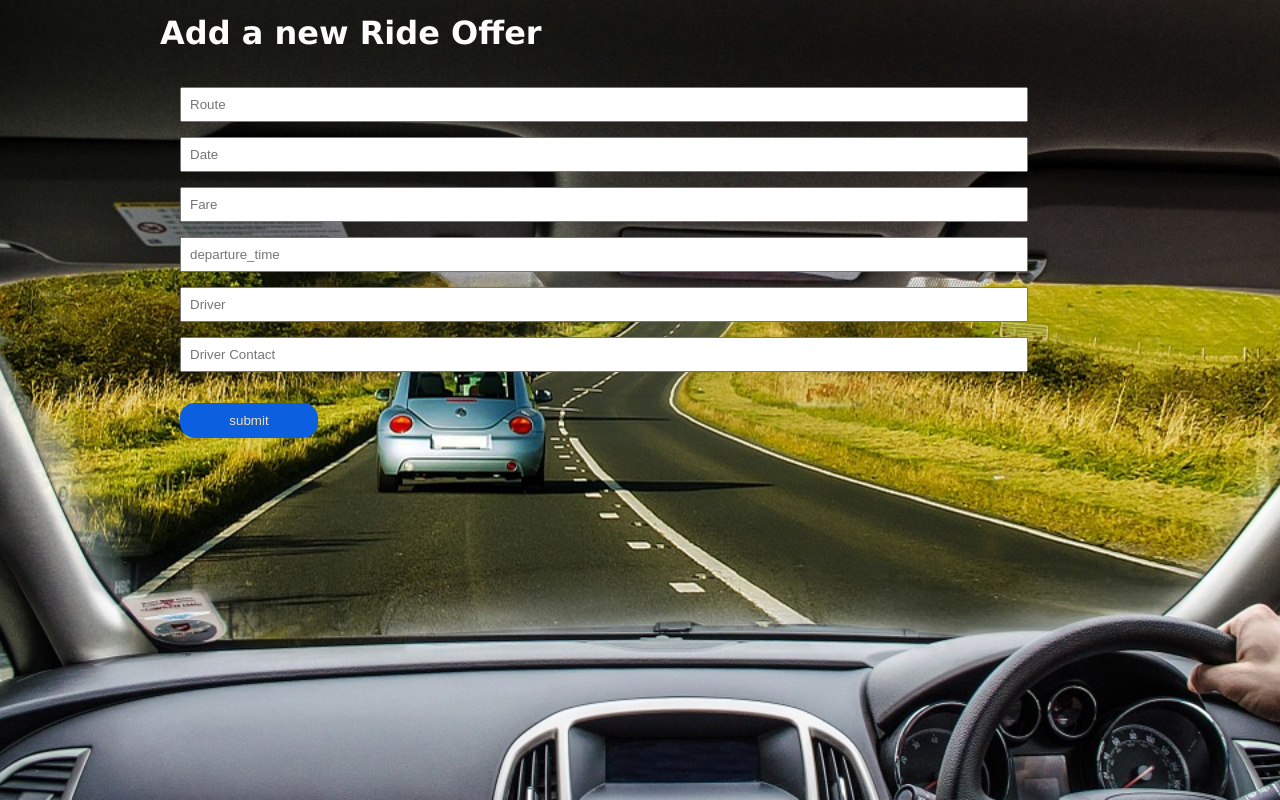
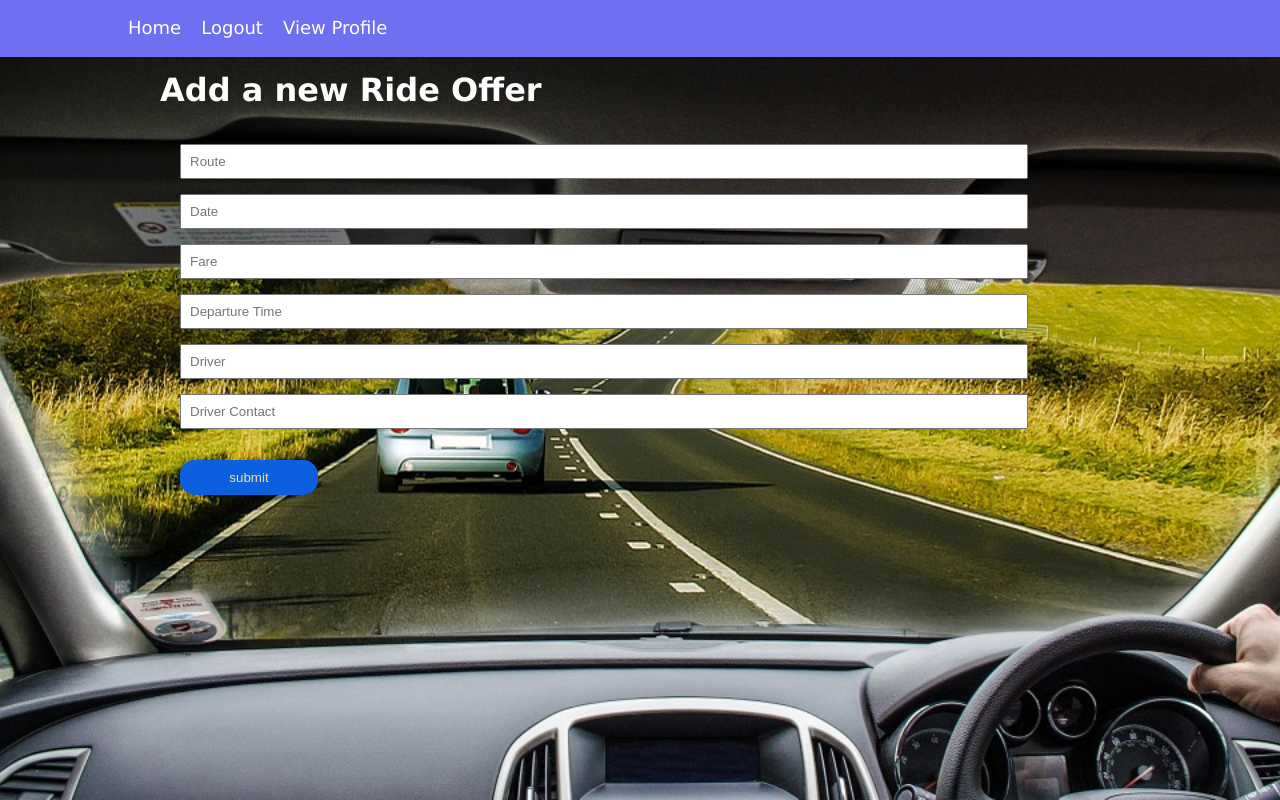
Before and after one commit to roxyrobert/ride-my-way, a plain HTML site: page UI/add_ride.html in a window 1280 px wide. Drawn offline with Linux system fonts and the light colour scheme.

Commit message:
add navigation bar

```diff
--- a/UI/add_ride.html
+++ b/UI/add_ride.html
@@ -8,6 +8,15 @@
     <title>Ride With Me</title>
 </head>
 <body>
+    <header id="main-header">
+        <div id="nav" class="my-container">
+            <ul>
+                <li> <a href="../index.html">Home</a></li>
+                <li><a href="../index.html">Logout</a></li>
+                <li><a href="UI/driver_profile.html">View Profile</a></li>
+            </ul>
+        </div>
+    </header>
     <div id="main">
             <h1>Add a new Ride Offer</h1>
             <form method="POST" action="" class="my-form">
@@ -21,7 +30,7 @@
                     <input id="fare" name="fare" type="text" value="" placeholder="Fare">
                 </div>
                 <div class="form-box">
-                    <input id="departure_time" name="departure_time" type="text" value="" placeholder="departure_time">
+                    <input id="departure_time" name="departure_time" type="text" value="" placeholder="Departure Time">
                 </div>
                 <div class="form-box">
                     <input id="driver" name="driver" type="text" value="" placeholder="Driver">
```
